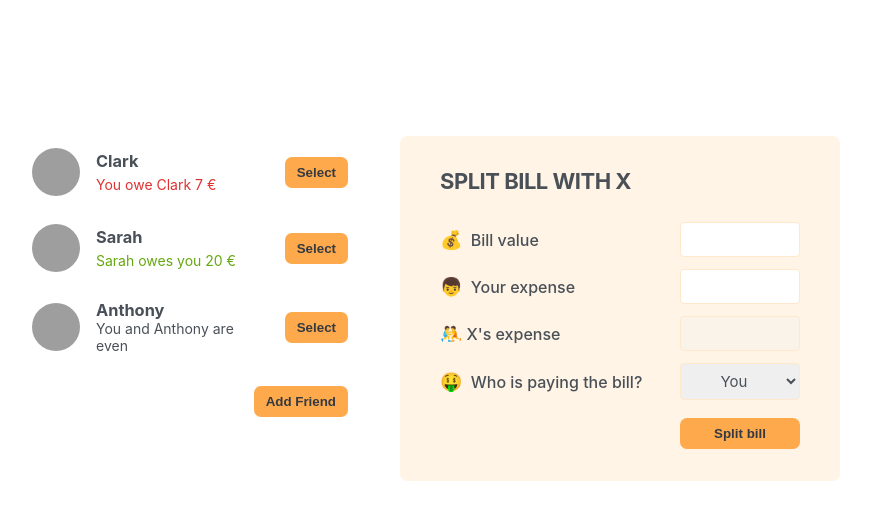
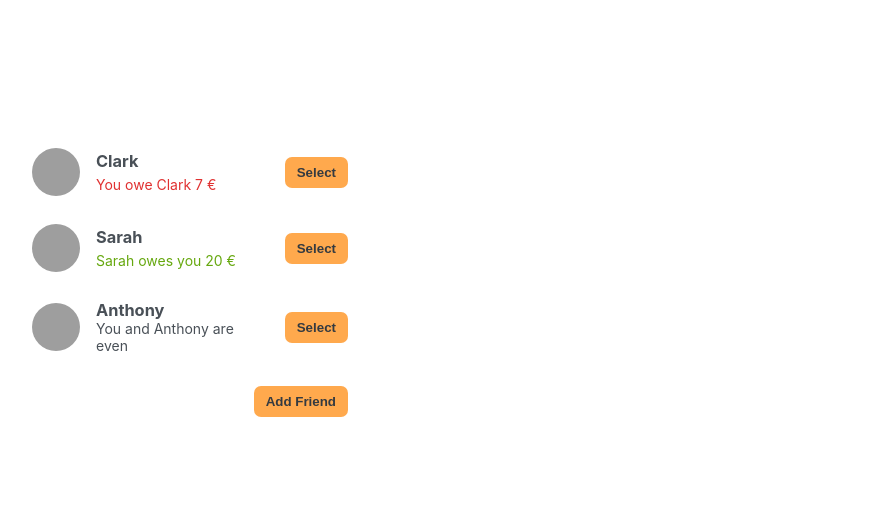
Before and after one commit to StefanHadzhiev/EatNSplit, a React (Create React App) app: page / in a window 1280 px wide. Shown: the top 520 px of the page, without its empty margins (210-1081 px from the left). Built offline with nearby package versions, Linux system fonts and the light colour scheme; grey boxes are pictures that could not be loaded.

Commit message:
Selecting a Friend

```diff
--- a/src/App.js
+++ b/src/App.js
@@ -33,9 +33,8 @@
   const [friends, setFriends] = useState(initialFriends);
 
   const [showAddFriend, setShowAddFriend] = useState(false);
-  const [showSplitBill, setShowSplitBill] = useState(false);
 
-  function handleShowSplitBill() {}
+  const [selectedFriend, setSelectedFriend] = useState(null);
 
   function handleShowAddFriend() {
     console.log(showAddFriend);
@@ -47,34 +46,51 @@
     setShowAddFriend(false);
   }
 
+  function handleSelection(friend) {
+    setSelectedFriend((curr) => (curr?.id === friend.id ? null : friend));
+
+    setShowAddFriend(false);
+  }
+
   return (
     <div className="app">
       <div className="sidebar">
-        <FriendsList friends={friends} />
+        <FriendsList
+          selectedFriend={selectedFriend}
+          onSelection={handleSelection}
+          friends={friends}
+        />
         {showAddFriend && <FormAddFriend onAddFriend={handleAddFriend} />}
         <Button onClick={handleShowAddFriend}>
           {showAddFriend ? "Close" : "Add Friend"}
         </Button>
       </div>
 
-      <FormSplitBill />
+      {selectedFriend && <FormSplitBill selectedFriend={selectedFriend} />}
     </div>
   );
 }
 
-function FriendsList({ friends }) {
+function FriendsList({ friends, onSelection, selectedFriend }) {
   return (
     <ul>
       {friends.map((friend) => (
-        <Friend friend={friend} key={friend.id} />
+        <Friend
+          onSelection={onSelection}
+          friend={friend}
+          key={friend.id}
+          selectedFriend={selectedFriend}
+        />
       ))}
     </ul>
   );
 }
 
-function Friend({ friend }) {
+function Friend({ friend, onSelection, selectedFriend }) {
+  const isSelected = selectedFriend?.id === friend.id;
+
   return (
-    <li>
+    <li className={isSelected ? "selected" : ""}>
       <img src={friend.image} alt={friend.name} />
       <h3>{friend.name} </h3>
 
@@ -91,7 +107,9 @@
 
       {friend.balance === 0 && <p>You and {friend.name} are even</p>}
 
-      <Button>Select</Button>
+      <Button onClick={() => onSelection(friend)}>
+        {isSelected ? "Close" : "Select"}
+      </Button>
     </li>
   );
 }
@@ -141,23 +159,23 @@
   );
 }
 
-function FormSplitBill() {
+function FormSplitBill({ selectedFriend }) {
   return (
     <form className="form-split-bill">
-      <h2>Split bill with X</h2>
+      <h2>Split bill with {selectedFriend.name}</h2>
       <label>💰 Bill value</label>
       <input type="text"></input>
 
       <label>👦 Your expense</label>
       <input type="text"></input>
 
-      <label>🤼X's expense</label>
+      <label>🤼{selectedFriend.name}'s expense</label>
       <input disabled type="text"></input>
 
       <label>🤑 Who is paying the bill?</label>
       <select>
         <option value="user">You</option>
-        <option value="friend">X's name</option>
+        <option value="friend">{selectedFriend.name}</option>
       </select>
       <Button>Split bill</Button>
     </form>
```
